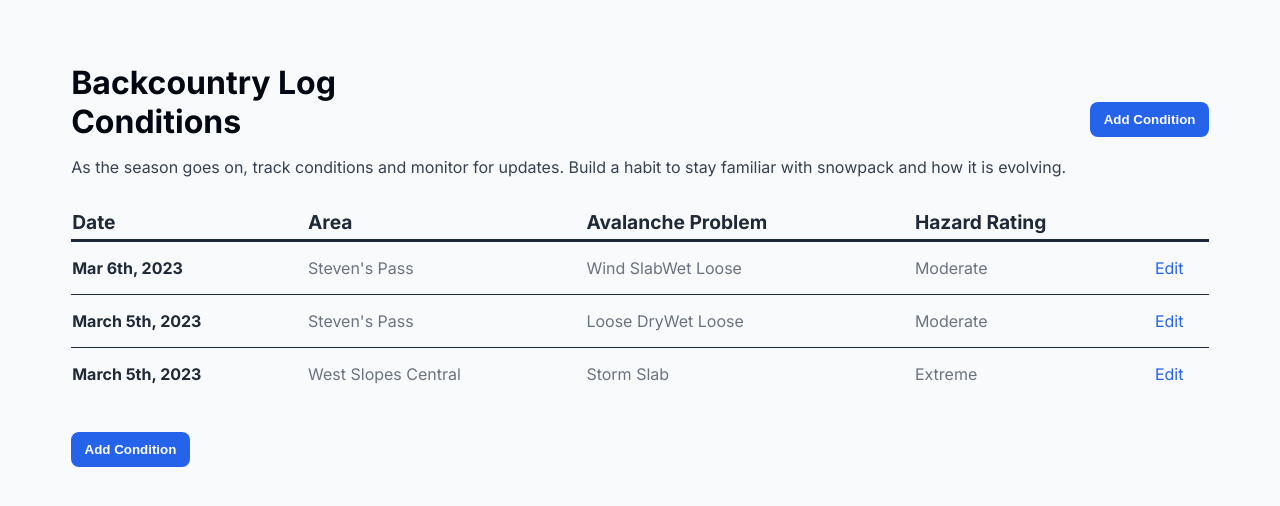
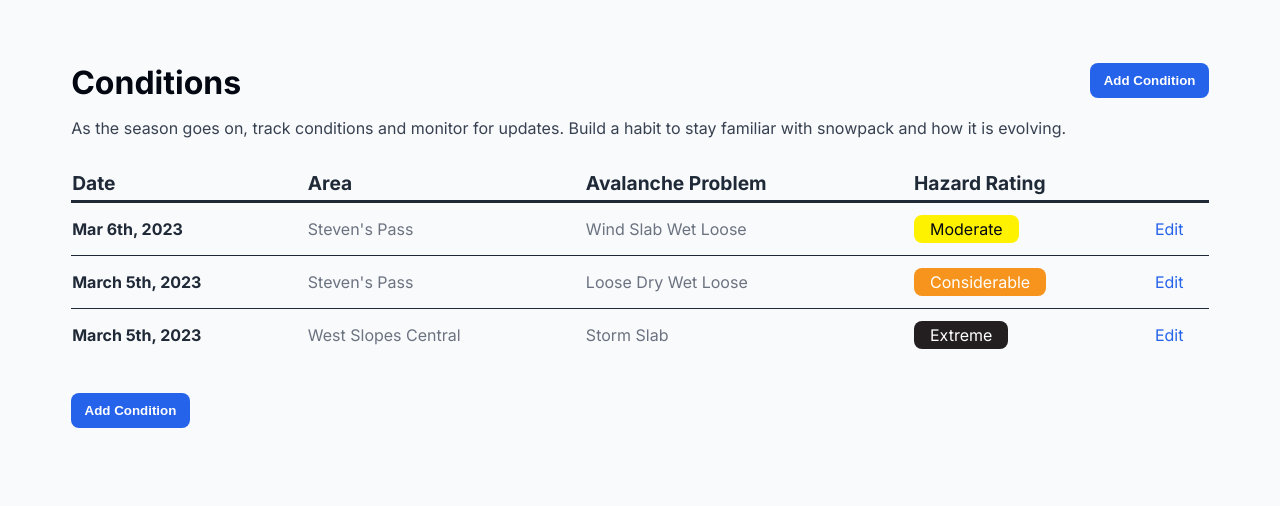
Before and after one commit to EvanCG/backcountrylog, a React app: page / in a window 1280 px wide. Shown: the top 506 px of the page. Built offline with nearby package versions, Linux system fonts and the light colour scheme.

Commit message:
Finished hazard badge styles

```diff
--- a/client/App.jsx
+++ b/client/App.jsx
@@ -22,7 +22,7 @@ const App = () => {
       date: 'March 5th, 2023',
       area: "Steven's Pass",
       problems: [{name: 'Loose Dry', liklihood: 'Possible', aspect:'North, Northwest'}, {name: 'Wet Loose', liklihood: 'Likely', aspect:'South, Southeast'}],
-      hazard: ['Moderate', 'Low', 'Moderate', 'Considerable'],
+      hazard: ['Considerable', 'Low', 'Moderate', 'Considerable'],
       notes: 'Look out for sasquatch',
     },
     {
@@ -39,7 +39,6 @@ const App = () => {
 
   return (
     <div id="appcontainer">
-      <h1>Backcountry Log</h1>
       {renderedContent}
     </div>
   );
--- a/client/components/ConditionRow.jsx
+++ b/client/components/ConditionRow.jsx
@@ -5,9 +5,15 @@ const ConditionRow = (props) => {
     <tr>
       <td className="firstcolumn">{props.date}</td>
       <td>{props.area}</td>
-      <td>{props.problems.map((problem) => problem.name)}</td>
-      <td>{props.hazard[0]}</td>
-      <td><a href="#">Edit</a></td>
+      <td>{props.problems.map((problem) => problem.name).join(' ')}</td>
+      <td>
+        <span className={'hazardBadge ' + props.hazard[0].toLowerCase()}>
+          {props.hazard[0]}
+        </span>
+      </td>
+      <td>
+        <a href="#">Edit</a>
+      </td>
     </tr>
   );
 };
--- a/client/styles/styles.css
+++ b/client/styles/styles.css
@@ -10,6 +10,11 @@ body {
   font-family: "Inter", sans-serif;
 }
 
+
+#appcontainer {
+  margin: 2.5%;
+  padding: 2.5%;
+}
 
 h1 {
   color: #030712; /* Tailwind gray 950 */
@@ -62,6 +67,7 @@ td {
   color: #6b7280; /* tailwind gray 500 */
   padding-top: 1em;
   padding-bottom: 1em;
+  font-size: 1.25vw;
 }
 
 .firstcolumn {
@@ -94,16 +100,39 @@ tbody {
 
 /* ******************** */
 
-
-#appcontainer {
-  margin: 2.5%;
-  padding: 2.5%;
-}
-
-
 /* Conditions Header */
 
 #conditionsheader {
   display: flex;
   justify-content: space-between
 }
+
+/* Condition Row */
+
+.hazardBadge {
+  display: inline;
+  border-radius: 0.5rem;
+  color: white;
+  padding: 0.25em 1em;
+}
+
+.extreme {
+  background-color: #231f20;
+}
+
+.high {
+  background-color: #ed1c24;
+}
+
+.considerable {
+  background-color: #f7941e;
+}
+
+.moderate {
+  background-color: #fff200;
+  color: #030712; /* Tailwind gray 950 */
+}
+
+.low {
+  background-color: #50b848;
+}
```
